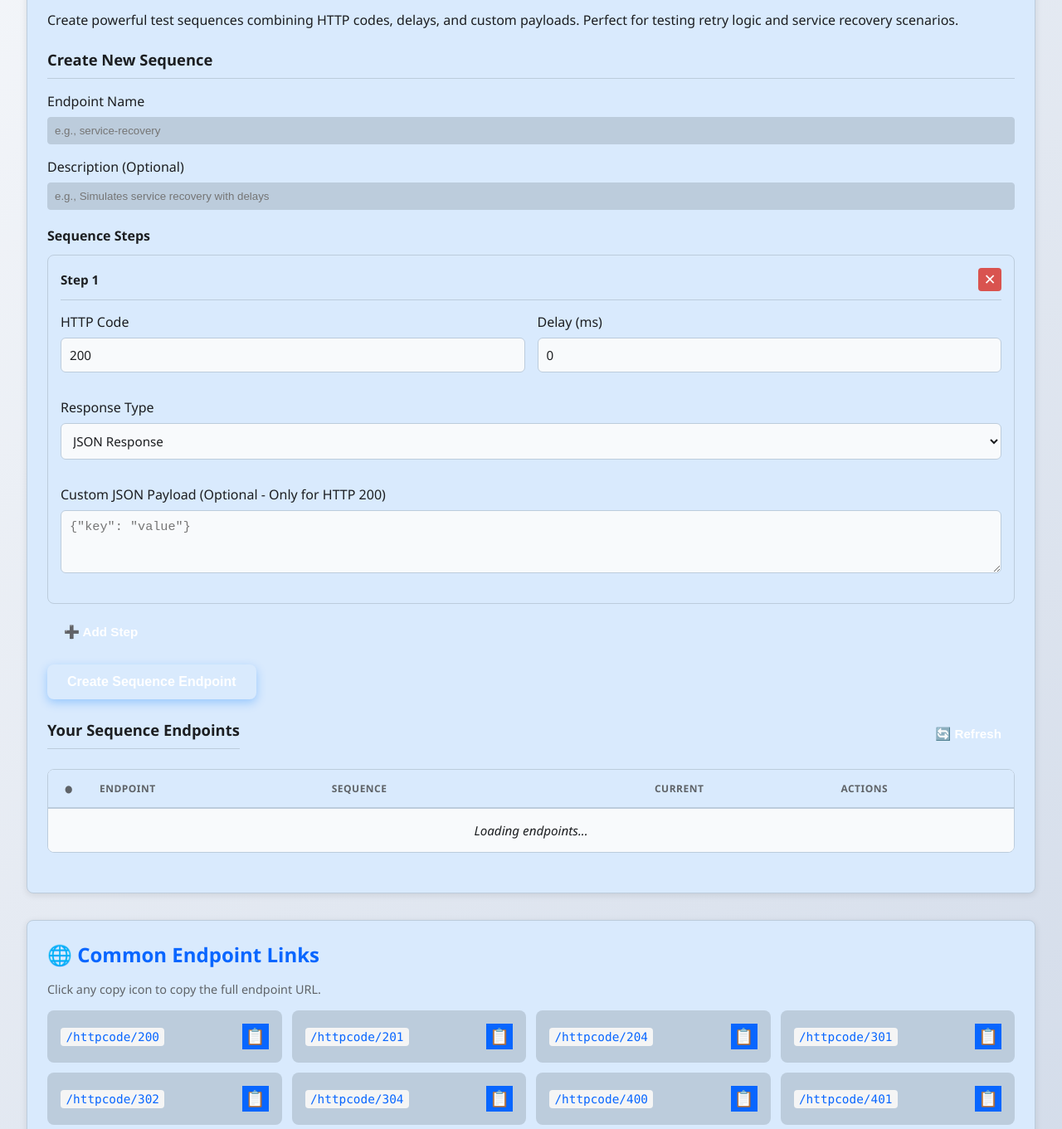
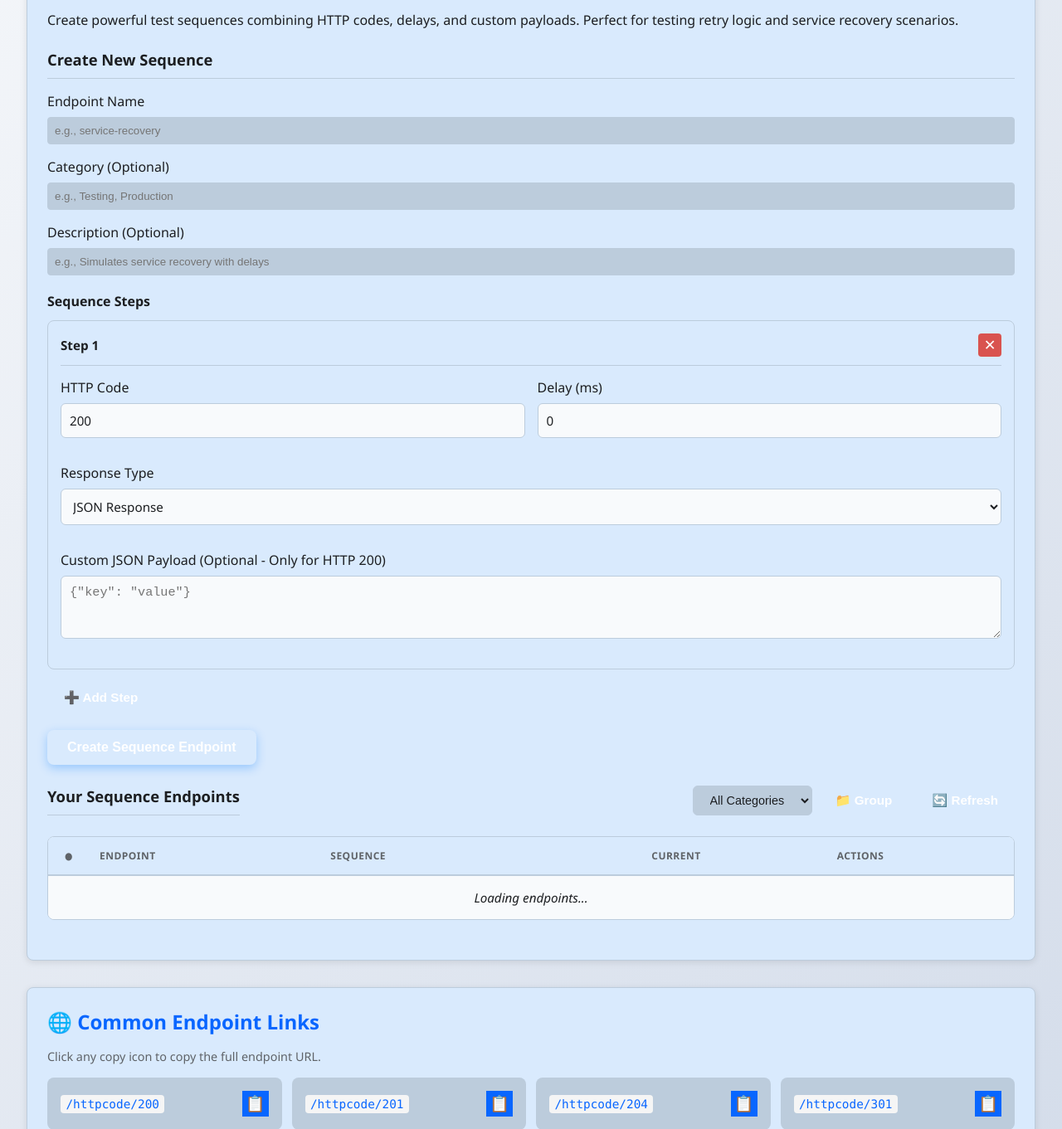
Before and after one commit to witanage/TheWebHook, a Flask app: template components/httpcodes/templates/httpcodes.html in a window 1280 px wide. Shown: the part 251-1612 px from the top of the page at 83% size. Run offline with Flask 3, Linux system fonts and the light colour scheme; the template is opened without the code that fills it: most values are stand-ins (such as "Sample title", 1, 10 or a date in 2020); some libraries are stand-ins or nearby versions.

Commit message:
categorised sequence endpoints

```diff
--- a/app.py
+++ b/app.py
@@ -975,15 +975,41 @@ def get_sequence_endpoints():
     try:
         with conn.cursor() as cursor:
             cursor.execute("""
-                SELECT id, endpoint_name, sequence_config, current_index, description, is_active, created_at, updated_at
+                SELECT id, endpoint_name, category, sequence_config, current_index, description, is_active, created_at, updated_at
                 FROM sequence_endpoints
                 WHERE user_id = %s
-                ORDER BY created_at DESC
+                ORDER BY category ASC, created_at DESC
             """, (user_id,))
             endpoints = cursor.fetchall()
             return jsonify({"success": True, "endpoints": endpoints})
     except Exception as e:
         log(f"Error fetching sequence endpoints: {str(e)}")
+        return jsonify({"success": False, "error": str(e)}), 500
+    finally:
+        conn.close()
+
+
+@app.route("/api/sequence-endpoints/categories", methods=["GET"])
+@login_required
+def get_sequence_categories():
+    """Get all unique categories for the current user's sequence endpoints"""
+    user_id = session.get("user_id")
+
+    conn = get_db_connection()
+    try:
+        with conn.cursor() as cursor:
+            cursor.execute("""
+                SELECT DISTINCT category,
+                       COUNT(*) as endpoint_count
+                FROM sequence_endpoints
+                WHERE user_id = %s AND category IS NOT NULL
+                GROUP BY category
+                ORDER BY category ASC
+            """, (user_id,))
+            categories = cursor.fetchall()
+            return jsonify({"success": True, "categories": categories})
+    except Exception as e:
+        log(f"Error fetching sequence categories: {str(e)}")
         return jsonify({"success": False, "error": str(e)}), 500
     finally:
         conn.close()
@@ -1038,13 +1064,17 @@ def create_sequence_endpoint():
                 except json.JSONDecodeError:
                     return jsonify({"success": False, "error": f"Step {i + 1}: Invalid JSON payload"}), 400
 
+    # Get category (optional)
+    category = data.get("category", "").strip()
+    category = category if category else None
+
     conn = get_db_connection()
     try:
         with conn.cursor() as cursor:
             cursor.execute("""
-                INSERT INTO sequence_endpoints (user_id, endpoint_name, sequence_config, current_index, description, is_active)
-                VALUES (%s, %s, %s, 0, %s, %s)
-            """, (user_id, data.get("endpoint_name"), json.dumps(sequence_config),
+                INSERT INTO sequence_endpoints (user_id, endpoint_name, category, sequence_config, current_index, description, is_active)
+                VALUES (%s, %s, %s, %s, 0, %s, %s)
+            """, (user_id, data.get("endpoint_name"), category, json.dumps(sequence_config),
                   data.get("description", ""), data.get("is_active", 1)))
             conn.commit()
             endpoint_id = cursor.lastrowid
@@ -1118,6 +1148,11 @@ def update_sequence_endpoint(endpoint_id):
             if data.get("endpoint_name"):
                 update_fields.append("endpoint_name = %s")
                 params.append(data.get("endpoint_name"))
+            if "category" in data:
+                category = data.get("category", "").strip()
+                category = category if category else None
+                update_fields.append("category = %s")
+                params.append(category)
             if data.get("sequence_config"):
                 update_fields.append("sequence_config = %s")
                 params.append(json.dumps(data.get("sequence_config")))
--- a/components/httpcodes/static/css/httpcodes-styles.css
+++ b/components/httpcodes/static/css/httpcodes-styles.css
@@ -549,6 +549,7 @@
 
 .col-actions {
     width: 20%;
+    min-width: 180px;
 }
 
 /* Row states */
@@ -699,21 +700,24 @@
 /* Action buttons */
 .action-btns {
     display: flex;
-    gap: 8px;
-    flex-wrap: wrap;
+    gap: 6px;
+    flex-wrap: nowrap;
+    align-items: center;
+    justify-content: flex-start;
 }
 
 .action-btn {
     background: var(--bg-secondary);
     border: 1px solid var(--border-color);
     color: var(--text-color);
-    padding: 7px 12px;
+    padding: 6px 10px;
     border-radius: 6px;
     cursor: pointer;
     font-size: 0.85rem;
     font-weight: 500;
     transition: all 0.2s ease;
     white-space: nowrap;
+    flex-shrink: 0;
 }
 
 .action-btn:hover {
@@ -940,3 +944,88 @@
     }
 }
 }
+/* ==================== CATEGORY STYLES ==================== */
+
+/* Category Badge */
+.category-badge {
+    display: inline-block;
+    background: var(--accent-color);
+    color: white;
+    padding: 0.15rem 0.5rem;
+    border-radius: 12px;
+    font-size: 0.75rem;
+    margin-left: 0.5rem;
+    font-weight: 500;
+}
+
+/* Category Filter */
+.filter-select {
+    padding: 0.5rem 1rem;
+    background: var(--bg-tertiary);
+    color: var(--text-primary);
+    border: 1px solid var(--border-color);
+    border-radius: 6px;
+    font-size: 0.9rem;
+    cursor: pointer;
+    transition: all 0.2s ease;
+}
+
+.filter-select:hover {
+    background: var(--bg-quaternary);
+    border-color: var(--accent-color);
+}
+
+.filter-select:focus {
+    outline: none;
+    border-color: var(--accent-color);
+    box-shadow: 0 0 0 3px rgba(var(--accent-rgb), 0.1);
+}
+
+/* Category Group View */
+.category-group {
+    margin-bottom: 2rem;
+}
+
+.category-header {
+    display: flex;
+    justify-content: space-between;
+    align-items: center;
+    background: var(--bg-tertiary);
+    padding: 0.75rem 1rem;
+    border-radius: 8px 8px 0 0;
+    border-bottom: 2px solid var(--accent-color);
+    margin-bottom: 0;
+}
+
+.category-header h4 {
+    margin: 0;
+    color: var(--text-primary);
+    font-size: 1.1rem;
+    font-weight: 600;
+}
+
+.category-count {
+    background: var(--accent-color);
+    color: white;
+    padding: 0.25rem 0.75rem;
+    border-radius: 12px;
+    font-size: 0.85rem;
+    font-weight: 500;
+}
+
+.category-group .sequence-table {
+    border-radius: 0 0 8px 8px;
+    margin-top: 0;
+}
+
+.category-group .sequence-table thead th {
+    background: var(--bg-secondary);
+}
+
+/* No data message */
+.no-data {
+    text-align: center;
+    padding: 2rem;
+    color: var(--text-secondary);
+    font-style: italic;
+}
--- a/components/httpcodes/static/js/httpcodes.js
+++ b/components/httpcodes/static/js/httpcodes.js
@@ -154,6 +154,11 @@ let sequenceStepCounter = 0;
 // Track previous states for change detection and animations
 let previousEndpointStates = new Map();
 
+// Category and filtering state
+let allEndpoints = [];
+let currentCategoryFilter = 'all';
+let isGroupedView = false;
+
 async function initSequenceEndpoints() {
     // Verify userId is available
     if (!window.userId) {
@@ -162,6 +167,7 @@ async function initSequenceEndpoints() {
     }
 
     await loadSequenceEndpoints();
+    await loadCategories();
 
     // Add first step by default
     addSequenceStep();
@@ -182,8 +188,29 @@ async function initSequenceEndpoints() {
             refreshBtn.disabled = true;
             refreshBtn.textContent = '🔄 Refreshing...';
             await loadSequenceEndpoints();
+            await loadCategories();
             refreshBtn.disabled = false;
             refreshBtn.textContent = '🔄 Refresh';
+        });
+    }
+
+    // Event listener for category filter
+    const categoryFilter = document.getElementById('categoryFilter');
+    if (categoryFilter) {
+        categoryFilter.addEventListener('change', (e) => {
+            currentCategoryFilter = e.target.value;
+            displayFilteredEndpoints();
+        });
+    }
+
+    // Event listener for group/ungroup toggle
+    const toggleGroupBtn = document.getElementById('toggleGroupView');
+    if (toggleGroupBtn) {
+        toggleGroupBtn.addEventListener('click', () => {
+            isGroupedView = !isGroupedView;
+            toggleGroupBtn.textContent = isGroupedView ? '📋 List' : '📁 Group';
+            toggleGroupBtn.title = isGroupedView ? 'Show list view' : 'Group by category';
+            displayFilteredEndpoints();
         });
     }
 }
@@ -311,6 +338,7 @@ function updateStepNumbers() {
 // Create new sequence endpoint
 async function createSequenceEndpoint() {
     const endpointName = document.getElementById('sequenceEndpointName').value.trim();
+    const category = document.getElementById('sequenceCategory').value.trim();
     const description = document.getElementById('sequenceDescription').value.trim();
 
     // Collect all steps
@@ -364,6 +392,7 @@ async function createSequenceEndpoint() {
             headers: { 'Content-Type': 'application/json' },
             body: JSON.stringify({
                 endpoint_name: endpointName,
+                category: category,
                 description: description,
                 sequence_config: steps
             })
@@ -380,6 +409,7 @@ async function createSequenceEndpoint() {
             sequenceStepCounter = 0;
             addSequenceStep();
 
+            await loadCategories();
             await loadSequenceEndpoints();
         } else {
             showModal('Error', `Error: ${data.error}`);
@@ -396,7 +426,8 @@ async function loadSequenceEndpoints() {
         const data = await response.json();
 
         if (data.success) {
-            displaySequenceEndpoints(data.endpoints);
+            allEndpoints = data.endpoints;
+            displayFilteredEndpoints();
         } else {
             console.error('Error loading sequence endpoints:', data.error);
         }
@@ -405,15 +436,113 @@ async function loadSequenceEndpoints() {
     }
 }
 
-// Display sequence endpoints in table
-function displaySequenceEndpoints(endpoints) {
-    const tbody = document.querySelector('#sequenceEndpointsTable tbody');
+// Load categories for filter and datalist
+async function loadCategories() {
+    try {
+        const response = await fetch('/api/sequence-endpoints/categories');
+        const data = await response.json();
+
+        if (data.success) {
+            // Update category filter dropdown
+            const categoryFilter = document.getElementById('categoryFilter');
+            if (categoryFilter) {
+                const currentValue = categoryFilter.value;
+                categoryFilter.innerHTML = '<option value="all">All Categories</option>';
+
+                data.categories.forEach(cat => {
+                    const option = document.createElement('option');
+                    option.value = cat.category;
+                    option.textContent = `${cat.category} (${cat.endpoint_count})`;
+                    categoryFilter.appendChild(option);
+                });
+
+                categoryFilter.value = currentValue;
+            }
+
+            // Update category datalist for input
+            const categoryList = document.getElementById('categoryList');
+            if (categoryList) {
+                categoryList.innerHTML = '';
+                data.categories.forEach(cat => {
+                    const option = document.createElement('option');
+                    option.value = cat.category;
+                    categoryList.appendChild(option);
+                });
+            }
+        }
+    } catch (error) {
+        console.error('Error loading categories:', error);
+    }
+}
+
+// Display filtered endpoints based on current filter
+function displayFilteredEndpoints() {
+    let filteredEndpoints = allEndpoints;
+
+    // Apply category filter
+    if (currentCategoryFilter !== 'all') {
+        filteredEndpoints = allEndpoints.filter(ep => ep.category === currentCategoryFilter);
+    }
+
+    if (isGroupedView) {
+        displayGroupedEndpoints(filteredEndpoints);
+    } else {
+        displaySequenceEndpoints(filteredEndpoints);
+    }
+}
+
+// Display endpoints grouped by category
+function displayGroupedEndpoints(endpoints) {
+    const container = document.getElementById('endpointsContainer');
 
     if (endpoints.length === 0) {
-        tbody.innerHTML = '<tr><td colspan="5" class="no-data">No sequence endpoints yet. Create one above!</td></tr>';
+        container.innerHTML = '<p class="no-data">No sequence endpoints found.</p>';
         return;
     }
 
+    // Group endpoints by category
+    const groups = {};
+    endpoints.forEach(endpoint => {
+        const category = endpoint.category || '📂 Uncategorized';
+        if (!groups[category]) {
+            groups[category] = [];
+        }
+        groups[category].push(endpoint);
+    });
+
+    // Build HTML
+    let html = '';
+    Object.keys(groups).sort().forEach(category => {
+        const categoryEndpoints = groups[category];
+        html += `
+            <div class="category-group">
+                <div class="category-header">
+                    <h4>📁 ${category}</h4>
+                    <span class="category-count">${categoryEndpoints.length} endpoint${categoryEndpoints.length !== 1 ? 's' : ''}</span>
+                </div>
+                <table class="sequence-table">
+                    <thead>
+                        <tr>
+                            <th class="col-status">●</th>
+                            <th class="col-name">Endpoint</th>
+                            <th class="col-sequence">Sequence</th>
+                            <th class="col-progress">Current</th>
+                            <th class="col-actions">Actions</th>
+                        </tr>
+                    </thead>
+                    <tbody>
+                        ${generateEndpointRows(categoryEndpoints)}
+                    </tbody>
+                </table>
+            </div>
+        `;
+    });
+
+    container.innerHTML = html;
+}
+
+// Generate endpoint table rows
+function generateEndpointRows(endpoints) {
     // Detect changes for animation
     const changedEndpoints = new Set();
     endpoints.forEach(endpoint => {
@@ -427,7 +556,7 @@ function displaySequenceEndpoints(endpoints) {
         });
     });
 
-    tbody.innerHTML = endpoints.map(endpoint => {
+    return endpoints.map(endpoint => {
         const hasChanged = changedEndpoints.has(endpoint.id);
         const sequence = typeof endpoint.sequence_config === 'string'
             ? JSON.parse(endpoint.sequence_config)
@@ -459,6 +588,7 @@ function displaySequenceEndpoints(endpoints) {
         const statusClass = endpoint.is_active ? 'status-active' : 'status-inactive';
 
         const description = endpoint.description ? `<div class="endpoint-desc">${endpoint.description}</div>` : '';
+        const categoryBadge = endpoint.category ? `<span class="category-badge">${endpoint.category}</span>` : '';
 
         return `
             <tr class="seq-row ${endpoint.is_active ? 'active' : 'inactive'} ${hasChanged ? 'step-changed' : ''}" data-endpoint-id="${endpoint.id}" data-current-index="${endpoint.current_index}">
@@ -468,6 +598,7 @@ function displaySequenceEndpoints(endpoints) {
                 <td class="col-name">
                     <div class="endpoint-info">
                         <div class="endpoint-name">${endpoint.endpoint_name}</div>
+                        ${categoryBadge}
                         ${description}
                     </div>
                 </td>
@@ -485,6 +616,7 @@ function displaySequenceEndpoints(endpoints) {
                 <td class="col-actions">
                     <div class="action-btns">
                         <button class="action-btn copy-btn" data-url="/sequence-endpoint/${window.userId}/${endpoint.endpoint_name}" title="Copy URL">📋</button>
+                        <button class="action-btn" onclick="editSequenceEndpoint(${endpoint.id})" title="Edit">✏️</button>
                         <button class="action-btn" onclick="resetSequenceEndpoint(${endpoint.id})" title="Reset">🔄</button>
                         <button class="action-btn" onclick="toggleSequenceEndpoint(${endpoint.id}, ${endpoint.is_active ? 0 : 1})" title="${endpoint.is_active ? 'Deactivate' : 'Activate'}">
                             ${endpoint.is_active ? '⏸' : '▶'}
@@ -495,6 +627,38 @@ function displaySequenceEndpoints(endpoints) {
             </tr>
         `;
     }).join('');
+}
+
+// Display sequence endpoints in table
+function displaySequenceEndpoints(endpoints) {
+    const container = document.getElementById('endpointsContainer');
+    const tbody = document.querySelector('#sequenceEndpointsTable tbody');
+
+    if (endpoints.length === 0) {
+        container.innerHTML = '<p class="no-data">No sequence endpoints yet. Create one above!</p>';
+        return;
+    }
+
+    // Restore table structure if needed
+    if (!tbody) {
+        container.innerHTML = `
+            <table class="sequence-table" id="sequenceEndpointsTable">
+                <thead>
+                    <tr>
+                        <th class="col-status">●</th>
+                        <th class="col-name">Endpoint</th>
+                        <th class="col-sequence">Sequence</th>
+                        <th class="col-progress">Current</th>
+                        <th class="col-actions">Actions</th>
+                    </tr>
+                </thead>
+                <tbody></tbody>
+            </table>
+        `;
+    }
+
+    const newTbody = document.querySelector('#sequenceEndpointsTable tbody');
+    newTbody.innerHTML = generateEndpointRows(endpoints);
 }
 
 // Reset sequence endpoint counter
--- a/components/httpcodes/templates/httpcodes.html
+++ b/components/httpcodes/templates/httpcodes.html
@@ -68,6 +68,12 @@
                                 placeholder="e.g., service-recovery">
                         </div>
                         <div class="form-group">
+                            <label for="sequenceCategory">Category (Optional)</label>
+                            <input type="text" id="sequenceCategory" name="category" list="categoryList"
+                                placeholder="e.g., Testing, Production">
+                            <datalist id="categoryList"></datalist>
+                        </div>
+                        <div class="form-group">
                             <label for="sequenceDescription">Description (Optional)</label>
                             <input type="text" id="sequenceDescription" name="description"
                                 placeholder="e.g., Simulates service recovery with delays">
@@ -91,11 +97,21 @@
 
             <!-- List of Sequence Endpoints -->
             <div class="endpoints-list-section">
-                <div style="display: flex; justify-content: space-between; align-items: center; margin-bottom: 1rem;">
+                <div style="display: flex; justify-content: space-between; align-items: center; margin-bottom: 1rem; flex-wrap: wrap; gap: 0.5rem;">
                     <h3 class="section-title" style="margin: 0;">Your Sequence Endpoints</h3>
-                    <button id="refreshSequenceEndpoints" class="btn btn-secondary" style="padding: 0.5rem 1rem;">🔄 Refresh</button>
+                    <div style="display: flex; gap: 0.5rem; align-items: center;">
+                        <select id="categoryFilter" class="filter-select">
+                            <option value="all">All Categories</option>
+                        </select>
+                        <button id="toggleGroupView" class="btn btn-secondary" title="Group by category">
+                            📁 Group
+                        </button>
+                        <button id="refreshSequenceEndpoints" class="btn btn-secondary">
+                            🔄 Refresh
+                        </button>
+                    </div>
                 </div>
-                <div class="table-responsive">
+                <div class="table-responsive" id="endpointsContainer">
                     <table class="sequence-table" id="sequenceEndpointsTable">
                         <thead>
                             <tr>
```
